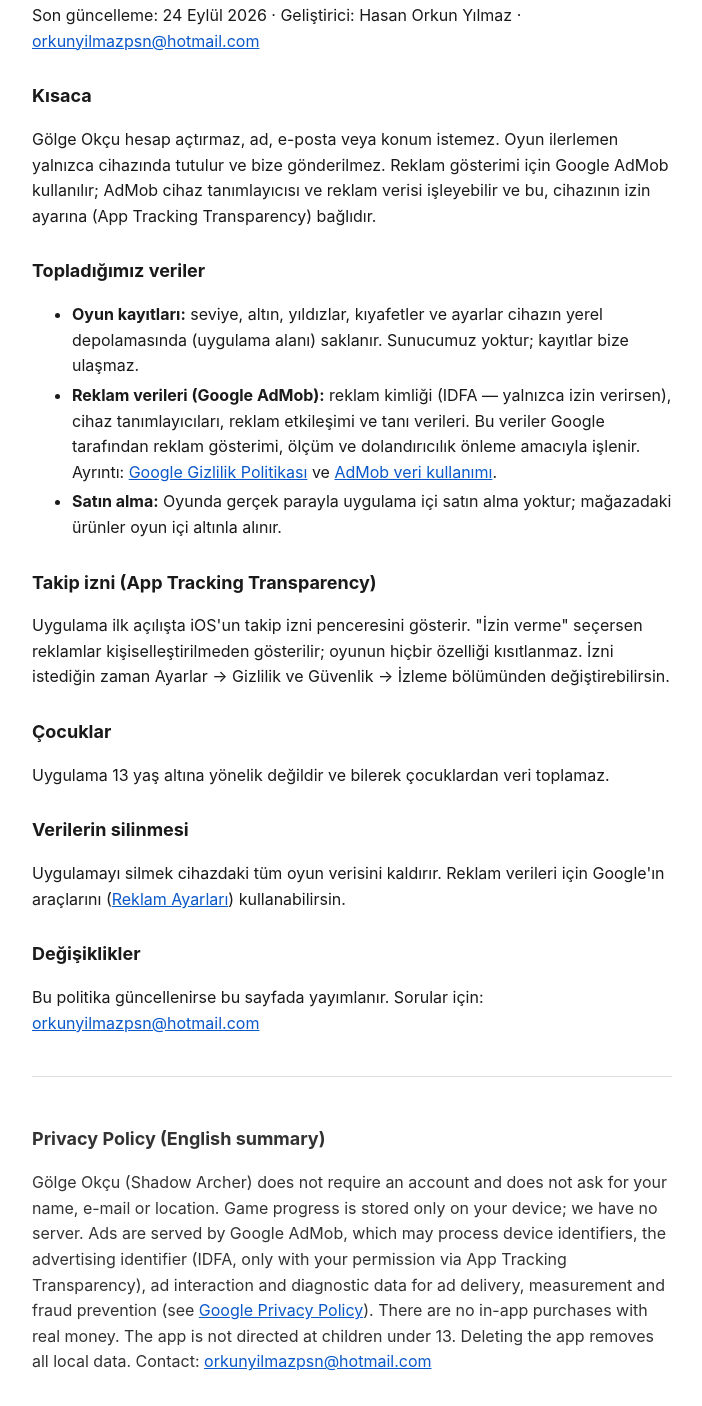
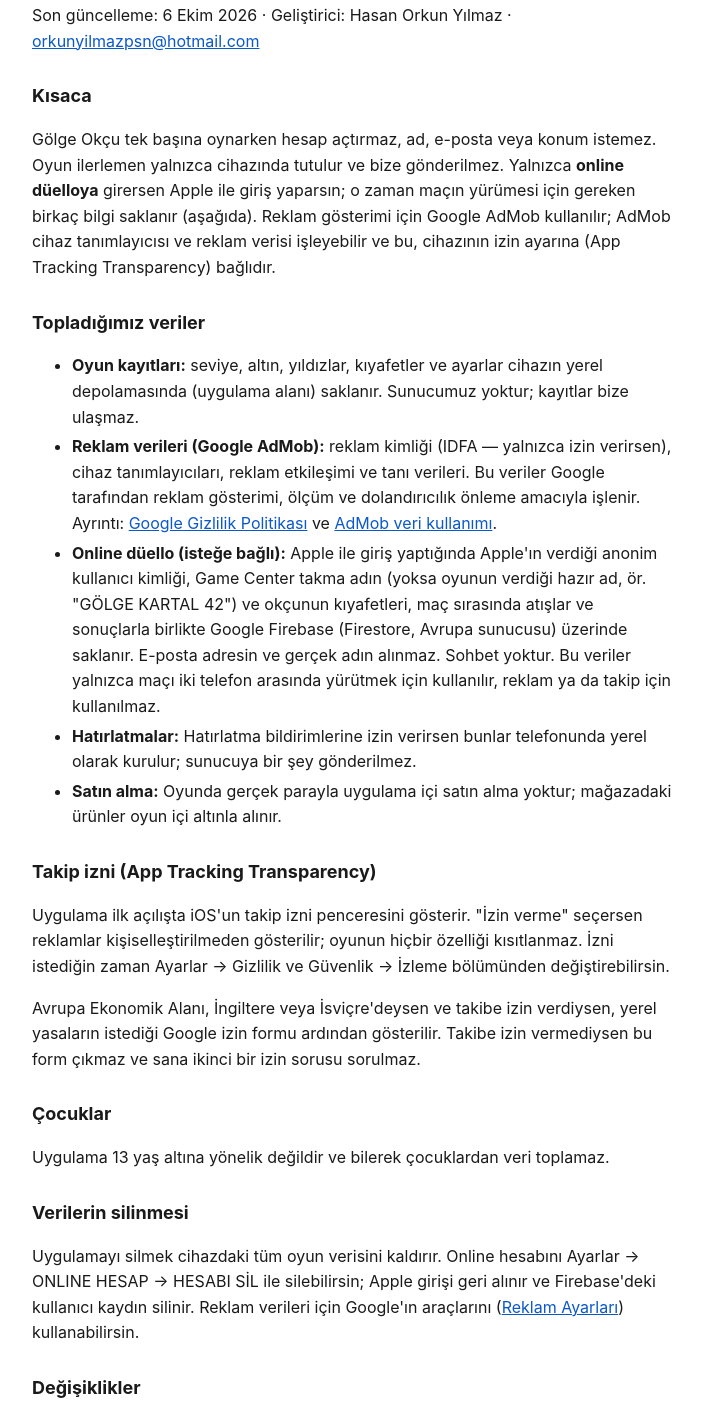
Before and after one commit to orkunyilmaz107/orkunyilmaz107.github.io, a plain HTML site: page golge-okcu/gizlilik.html in a window 1280 px wide. Shown: the part 96-1502 px from the top of the page, without its empty margins (288-990 px from the left). Drawn offline with Linux system fonts and the light colour scheme.

Commit message:
Gölge Okçu gizlilik: online düello, hatırlatmalar, AB izin formu (1.1)

```diff
--- a/golge-okcu/gizlilik.html
+++ b/golge-okcu/gizlilik.html
@@ -3,33 +3,36 @@
 <style>body{font-family:-apple-system,system-ui,sans-serif;max-width:640px;margin:40px auto;padding:0 20px;line-height:1.6;color:#1a1a1a}a{color:#0a58ca}h1{font-size:26px}h2{font-size:18px;margin-top:28px}li{margin:4px 0}.en{border-top:1px solid #ddd;margin-top:40px;padding-top:20px;color:#333}</style></head>
 <body>
 <h1>Gölge Okçu — Gizlilik Politikası</h1>
-<p>Son güncelleme: 24 Eylül 2026 · Geliştirici: Hasan Orkun Yılmaz · <a href="mailto:orkunyilmazpsn@hotmail.com">orkunyilmazpsn@hotmail.com</a></p>
+<p>Son güncelleme: 6 Ekim 2026 · Geliştirici: Hasan Orkun Yılmaz · <a href="mailto:orkunyilmazpsn@hotmail.com">orkunyilmazpsn@hotmail.com</a></p>
 
 <h2>Kısaca</h2>
-<p>Gölge Okçu hesap açtırmaz, ad, e-posta veya konum istemez. Oyun ilerlemen yalnızca cihazında tutulur ve bize gönderilmez. Reklam gösterimi için Google AdMob kullanılır; AdMob cihaz tanımlayıcısı ve reklam verisi işleyebilir ve bu, cihazının izin ayarına (App Tracking Transparency) bağlıdır.</p>
+<p>Gölge Okçu tek başına oynarken hesap açtırmaz, ad, e-posta veya konum istemez. Oyun ilerlemen yalnızca cihazında tutulur ve bize gönderilmez. Yalnızca <b>online düelloya</b> girersen Apple ile giriş yaparsın; o zaman maçın yürümesi için gereken birkaç bilgi saklanır (aşağıda). Reklam gösterimi için Google AdMob kullanılır; AdMob cihaz tanımlayıcısı ve reklam verisi işleyebilir ve bu, cihazının izin ayarına (App Tracking Transparency) bağlıdır.</p>
 
 <h2>Topladığımız veriler</h2>
 <ul>
 <li><b>Oyun kayıtları:</b> seviye, altın, yıldızlar, kıyafetler ve ayarlar cihazın yerel depolamasında (uygulama alanı) saklanır. Sunucumuz yoktur; kayıtlar bize ulaşmaz.</li>
 <li><b>Reklam verileri (Google AdMob):</b> reklam kimliği (IDFA — yalnızca izin verirsen), cihaz tanımlayıcıları, reklam etkileşimi ve tanı verileri. Bu veriler Google tarafından reklam gösterimi, ölçüm ve dolandırıcılık önleme amacıyla işlenir. Ayrıntı: <a href="https://policies.google.com/privacy">Google Gizlilik Politikası</a> ve <a href="https://support.google.com/admob/answer/6128543">AdMob veri kullanımı</a>.</li>
+<li><b>Online düello (isteğe bağlı):</b> Apple ile giriş yaptığında Apple'ın verdiği anonim kullanıcı kimliği, Game Center takma adın (yoksa oyunun verdiği hazır ad, ör. "GÖLGE KARTAL 42") ve okçunun kıyafetleri, maç sırasında atışlar ve sonuçlarla birlikte Google Firebase (Firestore, Avrupa sunucusu) üzerinde saklanır. E-posta adresin ve gerçek adın alınmaz. Sohbet yoktur. Bu veriler yalnızca maçı iki telefon arasında yürütmek için kullanılır, reklam ya da takip için kullanılmaz.</li>
+<li><b>Hatırlatmalar:</b> Hatırlatma bildirimlerine izin verirsen bunlar telefonunda yerel olarak kurulur; sunucuya bir şey gönderilmez.</li>
 <li><b>Satın alma:</b> Oyunda gerçek parayla uygulama içi satın alma yoktur; mağazadaki ürünler oyun içi altınla alınır.</li>
 </ul>
 
 <h2>Takip izni (App Tracking Transparency)</h2>
 <p>Uygulama ilk açılışta iOS'un takip izni penceresini gösterir. "İzin verme" seçersen reklamlar kişiselleştirilmeden gösterilir; oyunun hiçbir özelliği kısıtlanmaz. İzni istediğin zaman Ayarlar → Gizlilik ve Güvenlik → İzleme bölümünden değiştirebilirsin.</p>
+<p>Avrupa Ekonomik Alanı, İngiltere veya İsviçre'deysen ve takibe izin verdiysen, yerel yasaların istediği Google izin formu ardından gösterilir. Takibe izin vermediysen bu form çıkmaz ve sana ikinci bir izin sorusu sorulmaz.</p>
 
 <h2>Çocuklar</h2>
 <p>Uygulama 13 yaş altına yönelik değildir ve bilerek çocuklardan veri toplamaz.</p>
 
 <h2>Verilerin silinmesi</h2>
-<p>Uygulamayı silmek cihazdaki tüm oyun verisini kaldırır. Reklam verileri için Google'ın araçlarını (<a href="https://adssettings.google.com">Reklam Ayarları</a>) kullanabilirsin.</p>
+<p>Uygulamayı silmek cihazdaki tüm oyun verisini kaldırır. Online hesabını Ayarlar → ONLINE HESAP → HESABI SİL ile silebilirsin; Apple girişi geri alınır ve Firebase'deki kullanıcı kaydın silinir. Reklam verileri için Google'ın araçlarını (<a href="https://adssettings.google.com">Reklam Ayarları</a>) kullanabilirsin.</p>
 
 <h2>Değişiklikler</h2>
 <p>Bu politika güncellenirse bu sayfada yayımlanır. Sorular için: <a href="mailto:orkunyilmazpsn@hotmail.com">orkunyilmazpsn@hotmail.com</a></p>
 
 <div class="en">
 <h2>Privacy Policy (English summary)</h2>
-<p>Gölge Okçu (Shadow Archer) does not require an account and does not ask for your name, e-mail or location. Game progress is stored only on your device; we have no server. Ads are served by Google AdMob, which may process device identifiers, the advertising identifier (IDFA, only with your permission via App Tracking Transparency), ad interaction and diagnostic data for ad delivery, measurement and fraud prevention (see <a href="https://policies.google.com/privacy">Google Privacy Policy</a>). There are no in-app purchases with real money. The app is not directed at children under 13. Deleting the app removes all local data. Contact: <a href="mailto:orkunyilmazpsn@hotmail.com">orkunyilmazpsn@hotmail.com</a></p>
+<p>Gölge Okçu (Shadow Archer) does not require an account for single-player and does not ask for your name, e-mail or location. Game progress is stored only on your device. Only if you join an <b>online duel</b> do you sign in with Apple; then the anonymous user ID from Apple, your Game Center nickname (or a generated name) and your archer's outfit, plus the shots and results of the match, are stored on Google Firebase (Firestore, EU) solely to run the match. No e-mail, real name or chat. You can delete your online account in Settings → Online Account → Delete Account. Reminder notifications, if you allow them, are scheduled locally on your phone. If you are in the EEA, the UK or Switzerland and allow tracking, Google's consent form required by local law is shown afterwards; if you decline tracking, no further consent prompt appears. Ads are served by Google AdMob, which may process device identifiers, the advertising identifier (IDFA, only with your permission via App Tracking Transparency), ad interaction and diagnostic data for ad delivery, measurement and fraud prevention (see <a href="https://policies.google.com/privacy">Google Privacy Policy</a>). There are no in-app purchases with real money. The app is not directed at children under 13. Deleting the app removes all local data. Contact: <a href="mailto:orkunyilmazpsn@hotmail.com">orkunyilmazpsn@hotmail.com</a></p>
 </div>
 <p style="margin-top:36px;color:#666;font-size:13px">© 2026 Hasan Orkun Yılmaz · <a href="./">Destek sayfası</a></p>
 </body></html>
```
